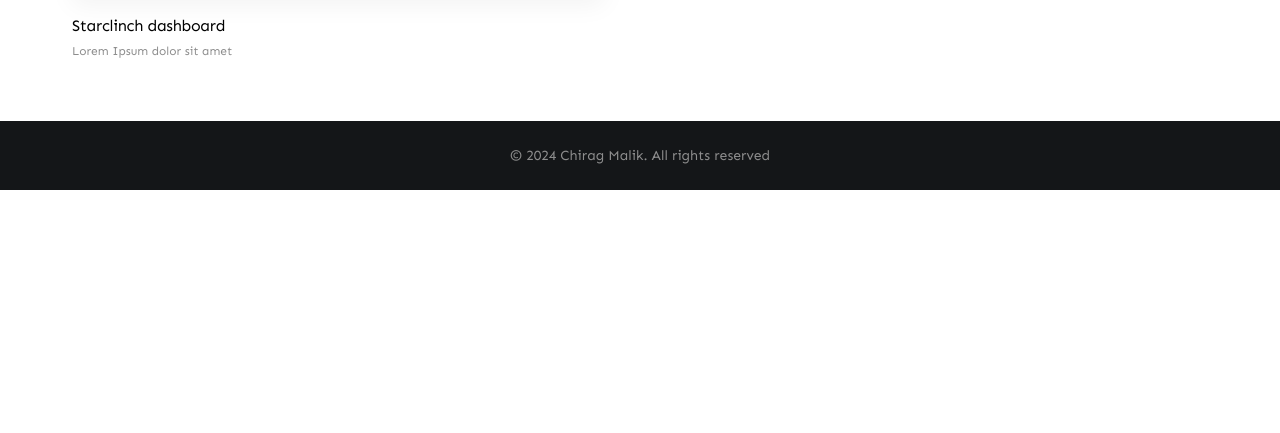
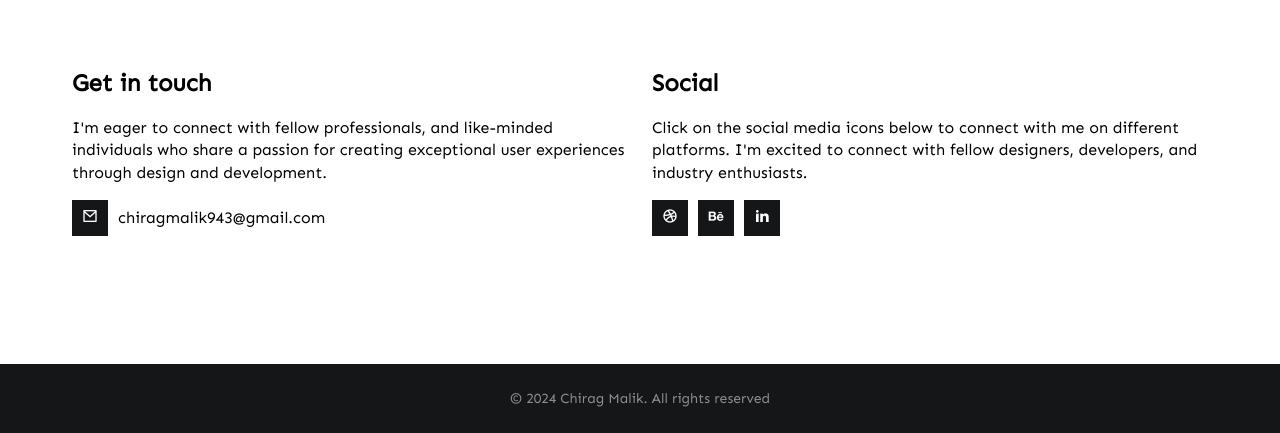
Before and after one commit to chiragmalik943/chiragmalik943.github.io, a PHP site: page /index-2.html in a window 1280 px wide. Shown: the part 2850-3283 px from the top of the page. Before the commit the page ends 3040 px from the top, so only its background shows below. Run offline with PHP 8.4, Linux system fonts and the light colour scheme; some libraries are stand-ins or nearby versions.

Commit message:
Added contact on index 2
Added contact section on index 2

```diff
--- a/index-2.html
+++ b/index-2.html
@@ -5,6 +5,7 @@
     <meta name="viewport" content="width=device-width, initial-scale=1.0">
     <title>Document</title>
     <link rel="stylesheet" href="style-2.css">
+    <link href="https://cdn.jsdelivr.net/npm/remixicon@2.2.0/fonts/remixicon.css" rel="stylesheet">
 </head>
 <body>
 
@@ -12,7 +13,7 @@
 
       <nav>
         <p class="logo">cm.</p>
-        <a href="#">Resume</a>
+        <a href="files/Chirag-Resume.pdf">Resume</a>
       </nav>
 
         <div class="hero">
@@ -115,12 +116,26 @@
             </div>
             <!-- <button class="work-link"><svg class="arrow-icon" xmlns="http://www.w3.org/2000/svg" viewBox="0 0 24 24"><path d="M16.1716 10.9999L10.8076 5.63589L12.2218 4.22168L20 11.9999L12.2218 19.778L10.8076 18.3638L16.1716 12.9999H4V10.9999H16.1716Z"></path></svg></button> -->
           </div>
-
         </a>
 
+          <div class="contact-bit-1">
+            <h2>Get in touch</h2>
+            <p class="contact-desc">I'm eager to connect with fellow professionals, and like-minded individuals who share a passion for creating exceptional user experiences through design and development.</p>
+            <div class="contact-links" href="mailto:chiragmalik943@gmail.com"  >
+                <p class="connect-a"><i class="ri-mail-line"></i></p>
+                <p>chiragmalik943@gmail.com</p>
+            </div>
+        </div>
 
-
-
+        <div class="contact-bit-2">
+            <h2>Social</h2>
+            <p class="contact-desc">Click on the social media icons below to connect with me on different platforms. I'm excited to connect with fellow designers, developers, and industry enthusiasts.</p>
+            <div class="contact-links">
+                <a class="connect-a" href="https://dribbble.com/chiragmalik943"><i class="ri-dribbble-line"></i></a>
+                <a class="connect-a" href="https://www.behance.net/chiragmalik943"><i class="ri-behance-fill"></i></a>
+                <a class="connect-a" href="https://www.linkedin.com/in/chirag-malik-06a49516b/"><i class="ri-linkedin-fill"></i></a>
+            </div>
+        </div>
   </div>
     <footer>
           <p class="footer-content">© 2024 Chirag Malik. All rights reserved</p>
--- a/style-2.css
+++ b/style-2.css
@@ -72,27 +72,27 @@
     word-wrap: break-word
 }
 
-.contact {
+/* .contact {
     grid-column: 1/13;
     grid-row: 5;
     color: #141618;
     font-size: 20px;
     font-weight: 700;
-}
+} */
 
 a {
     text-decoration: none;
-    color: var(--color-primary-blue);
+    color: #141618;
 }
 
 .col-1 {
     grid-column: 1 / 4;
-    grid-row: 8;
+    grid-row: 5;
 }
 
 .col-2 {
     grid-column: 4 / 7;
-    grid-row: 8;
+    grid-row: 5;
 }
 
 .col-heading {
@@ -223,14 +223,61 @@
     filter: brightness(100%);
 }
 
-.arrow-icon{
+.contact-bit-1 {
+    display: block;
+    grid-column: 1 / 7;
+    grid-row: 14;
+    margin-bottom: 96px;
+}
+
+.contact-bit-2 {
+    display: block;
+    grid-column: 7 / 13;
+    grid-row: 14;
+    margin-bottom: 96px;
+}
+
+.contact-desc {
+    margin: 16px 0px 16px 0px;
+    font-size: medium;
+    font-weight: 200;
+    line-height: 140%;
+}
+
+.contact-links {
+    display: flex;
+    flex-direction: row;
+    align-items: center;
+}
+
+.connect-a {
+    padding: 10px;
+    background-color: #141618;
+    color: #fff;
+    margin-right: 10px;
+    height: auto;
+    width: auto;
+    line-height: 85%;
+    text-decoration: none;
+    display: inline;
+    justify-self: center;
+    align-self: center;
+    -webkit-user-select: none;
+    /* Safari */
+    -moz-user-select: none;
+    /* Firefox */
+    -ms-user-select: none;
+    /* IE10+/Edge */
+    user-select: none;
+    /* Standard */
+}
+
+/* .arrow-icon{
     height: 24px;
     width: 24px;
-}
+} */
 
 footer{
-    grid-column: 1/13;
-    grid-row: 17;
     background-color: #141618;
     color: #8D8D8D;
     padding: 16px 0px;
```
Also changed, not shown: other parts of style-2.css (+42 -58 lines).
